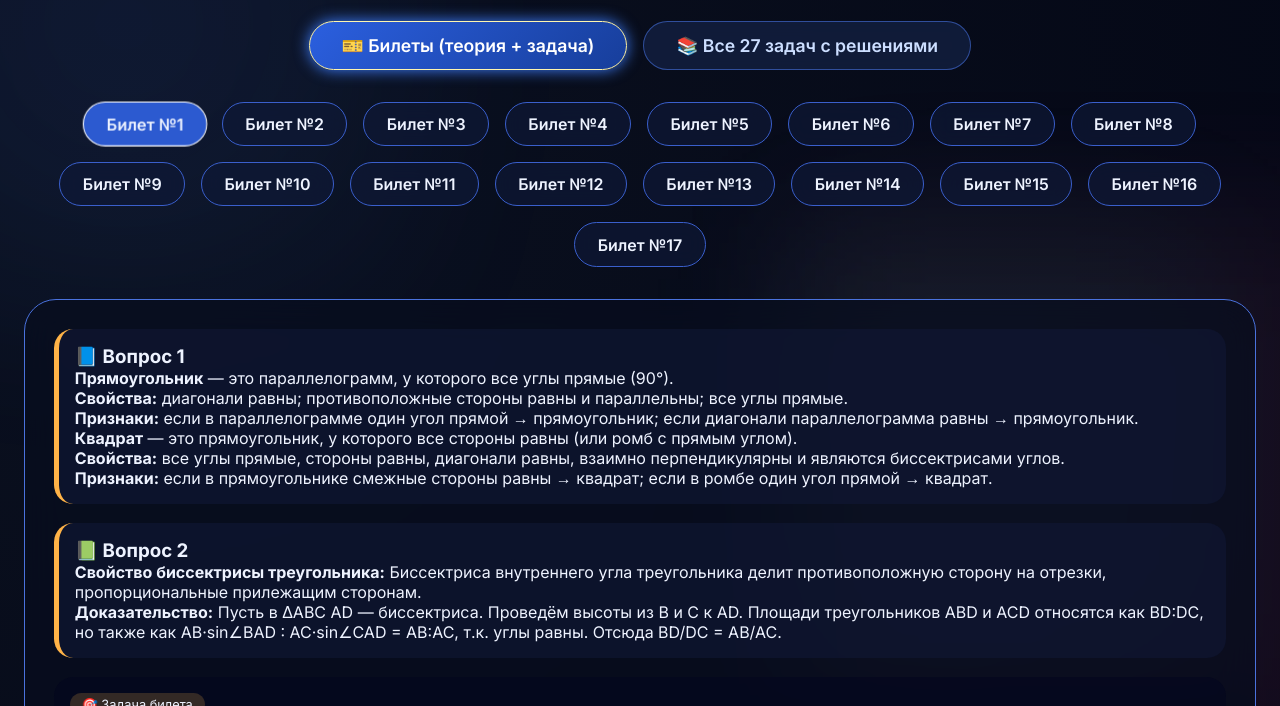
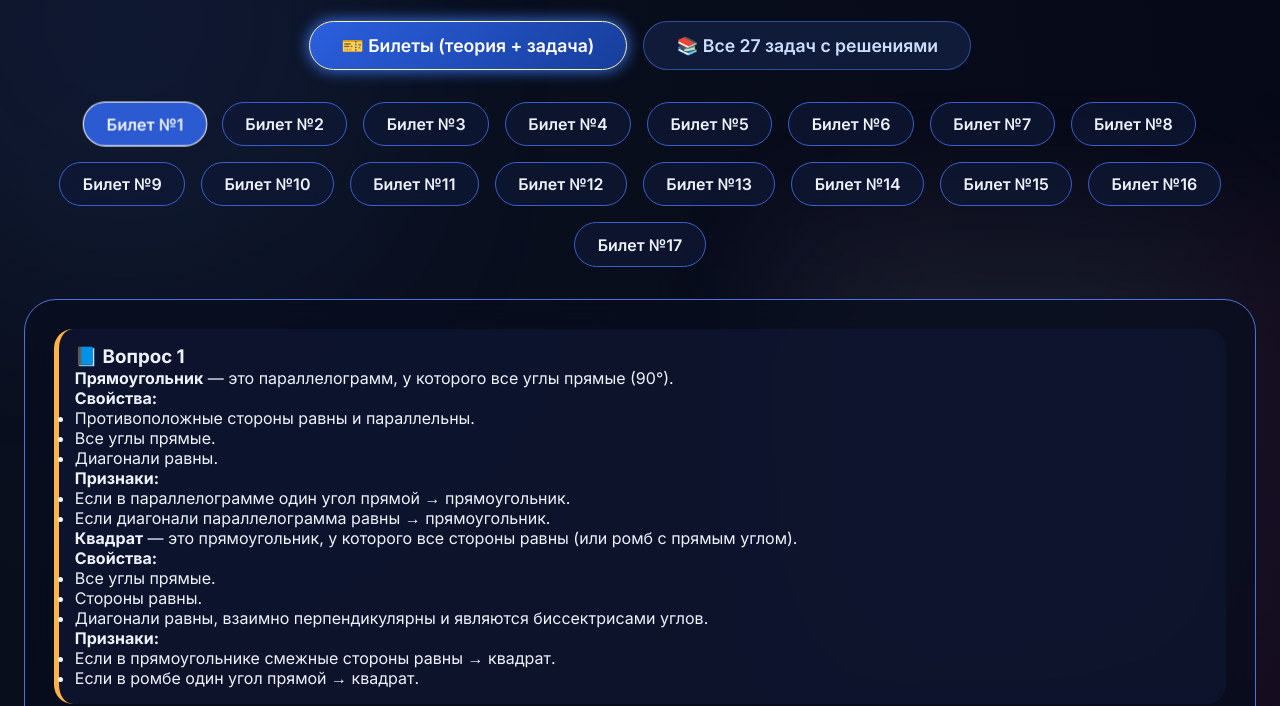
Before and after one commit to GameGG959/bileti8klass, a plain HTML site: page index.html in a window 1280 px wide. Shown: the part 94-800 px from the top of the page. Drawn offline with Linux system fonts and the light colour scheme.

Commit message:
index.html

```diff
--- a/index.html
+++ b/index.html
@@ -269,28 +269,42 @@
     const ticketsTheory = {
         1: {
             part1: `<strong>Прямоугольник</strong> — это параллелограмм, у которого все углы прямые (90°).<br>
-                    <strong>Свойства:</strong> диагонали равны; противоположные стороны равны и параллельны; все углы прямые.<br>
-                    <strong>Признаки:</strong> если в параллелограмме один угол прямой → прямоугольник; если диагонали параллелограмма равны → прямоугольник.<br>
+                    <strong>Свойства:</strong>
+                    <ul><li>Противоположные стороны равны и параллельны.</li>
+                    <li>Все углы прямые.</li>
+                    <li>Диагонали равны.</li></ul>
+                    <strong>Признаки:</strong>
+                    <ul><li>Если в параллелограмме один угол прямой → прямоугольник.</li>
+                    <li>Если диагонали параллелограмма равны → прямоугольник.</li></ul>
                     <strong>Квадрат</strong> — это прямоугольник, у которого все стороны равны (или ромб с прямым углом).<br>
-                    <strong>Свойства:</strong> все углы прямые, стороны равны, диагонали равны, взаимно перпендикулярны и являются биссектрисами углов.<br>
-                    <strong>Признаки:</strong> если в прямоугольнике смежные стороны равны → квадрат; если в ромбе один угол прямой → квадрат.`,
+                    <strong>Свойства:</strong>
+                    <ul><li>Все углы прямые.</li>
+                    <li>Стороны равны.</li>
+                    <li>Диагонали равны, взаимно перпендикулярны и являются биссектрисами углов.</li></ul>
+                    <strong>Признаки:</strong>
+                    <ul><li>Если в прямоугольнике смежные стороны равны → квадрат.</li>
+                    <li>Если в ромбе один угол прямой → квадрат.</li></ul>`,
             part2: `<strong>Свойство биссектрисы треугольника:</strong> Биссектриса внутреннего угла треугольника делит противоположную сторону на отрезки, пропорциональные прилежащим сторонам.<br>
-                    <strong>Доказательство:</strong> Пусть в ΔABC AD — биссектриса. Проведём высоты из B и C к AD. Площади треугольников ABD и ACD относятся как BD:DC, но также как AB·sin∠BAD : AC·sin∠CAD = AB:AC, т.к. углы равны. Отсюда BD/DC = AB/AC.`
+                    <strong>Доказательство:</strong> Пусть в ΔABC AD — биссектриса. Проведём высоты из B и C к прямой AD. Площади треугольников ABD и ACD относятся как BD:DC (общая высота из A). С другой стороны, эти площади равны ½·AB·AD·sin∠BAD и ½·AC·AD·sin∠CAD. Так как ∠BAD = ∠CAD, то AB/AC = BD/DC.`
         },
         2: {
-            part1: `<strong>Описанная окружность четырёхугольника:</strong> окружность проходит через все вершины. <strong>Теорема:</strong> около четырёхугольника можно описать окружность ⇔ сумма противоположных углов = 180°.<br>
-                    <strong>Вписанная окружность четырёхугольника:</strong> окружность касается всех сторон. <strong>Теорема:</strong> в четырёхугольник можно вписать окружность ⇔ суммы противоположных сторон равны.<br>
-                    <strong>Теорема о вписанном угле:</strong> вписанный угол равен половине центрального угла, опирающегося на ту же дугу, и равен половине дуги, на которую опирается.`,
+            part1: `<strong>Описанная окружность четырёхугольника</strong> — окружность, проходящая через все его вершины.<br>
+                    <strong>Теорема:</strong> Около четырёхугольника можно описать окружность ⇔ сумма противоположных углов = 180°.<br>
+                    <strong>Вписанная окружность четырёхугольника</strong> — окружность, касающаяся всех его сторон.<br>
+                    <strong>Теорема:</strong> В четырёхугольник можно вписать окружность ⇔ суммы противоположных сторон равны.<br>
+                    <strong>Теорема о вписанном угле:</strong> Вписанный угол равен половине центрального угла, опирающегося на ту же дугу, и равен половине дуги, на которую он опирается.`,
             part2: `<strong>Площадь параллелограмма:</strong> S = a·h, где a — основание, h — высота, проведённая к этому основанию.<br>
-                    <strong>Доказательство:</strong> Достроим параллелограмм до прямоугольника, отрезав прямоугольный треугольник с одной стороны и приставив его к другой. Получим прямоугольник с той же высотой и основанием, равным стороне параллелограмма. Площадь прямоугольника = a·h, значит, и площадь параллелограмма = a·h.`
+                    <strong>Доказательство:</strong> Достроим параллелограмм до прямоугольника, отрезав прямоугольный треугольник с одной стороны и приставив его к другой. Получим прямоугольник с той же высотой и основанием a. Площадь прямоугольника = a·h, следовательно, и площадь параллелограмма = a·h.`
         },
         3: {
             part1: `<strong>Трапеция</strong> — четырёхугольник, у которого две стороны параллельны (основания), а две другие — нет (боковые стороны).<br>
                     <strong>Виды:</strong> равнобедренная (боковые стороны равны), прямоугольная (один угол 90°).<br>
-                    <strong>Свойства равнобедренной трапеции:</strong> углы при каждом основании равны; диагонали равны.<br>
+                    <strong>Свойства равнобедренной трапеции:</strong>
+                    <ul><li>Углы при каждом основании равны.</li>
+                    <li>Диагонали равны.</li></ul>
                     <strong>Средняя линия трапеции</strong> — отрезок, соединяющий середины боковых сторон. Она параллельна основаниям и равна их полусумме.`,
             part2: `<strong>Теорема Пифагора:</strong> В прямоугольном треугольнике квадрат гипотенузы равен сумме квадратов катетов: c² = a² + b².<br>
-                    <strong>Доказательство:</strong> На гипотенузе строят квадрат, а на катетах — квадраты. Затем доказывают, что площадь квадрата на гипотенузе равна сумме площадей квадратов на катетах, например, через разбиение или подобие.`
+                    <strong>Доказательство:</strong> На гипотенузе строят квадрат, а на катетах — квадраты. Затем доказывают, что площадь квадрата на гипотенузе равна сумме площадей квадратов на катетах (например, через разбиение на равные треугольники или подобие).`
         },
         4: {
             part1: `<strong>Подобные треугольники</strong> — треугольники, у которых углы соответственно равны, а стороны одного пропорциональны сходственным сторонам другого. Коэффициент подобия k — число, равное отношению сходственных сторон.<br>
@@ -345,15 +359,21 @@
                     <strong>Теорема о пропорциональных отрезках:</strong> Если параллельные прямые пересекают стороны угла, то отрезки, отсекаемые на одной стороне угла, пропорциональны соответствующим отрезкам на другой стороне.<br>
                     <strong>Следствие:</strong> Параллельные прямые отсекают на сторонах угла пропорциональные отрезки.`,
             part2: `<strong>Ромб</strong> — параллелограмм, у которого все стороны равны.<br>
-                    <strong>Свойства ромба:</strong> диагонали взаимно перпендикулярны и являются биссектрисами его углов.<br>
+                    <strong>Свойства ромба:</strong>
+                    <ul><li>Диагонали взаимно перпендикулярны.</li>
+                    <li>Диагонали являются биссектрисами его углов.</li></ul>
                     <strong>Доказательство:</strong> Рассмотрим треугольники, образованные диагоналями. Равенство сторон и свойство медианы в равнобедренном треугольнике дают перпендикулярность и биссектрисы.`
         },
         11: {
             part1: `<strong>Метрические соотношения в прямоугольном треугольнике:</strong><br>
                     Высота, проведённая из вершины прямого угла, есть среднее пропорциональное между проекциями катетов на гипотенузу: h² = aₓ·bₓ.<br>
-                    Катет есть среднее пропорциональное между гипотенузой и его проекцией на гипотенузу: a² = c·aₓ, b² = c·bₓ.`,
-            part2: `<strong>Площадь треугольника:</strong> S = ½·a·hₐ; S = ½·ab·sinγ; формула Герона: S = √(p(p−a)(p−b)(p−c)).<br>
-                    <strong>Доказательство (S = ½·a·h):</strong> Достроим треугольник до параллелограмма. Площадь параллелограмма = a·h, а треугольник составляет его половину.`
+                    Катет есть среднее пропорциональное между гипотенузой и его проекцией на гипотенузу: a² = c·aₓ, b² = c·bₓ.<br>
+                    <span class="definition-memo">✨ Запомни: высота — среднее геометрическое проекций, катет — среднее геометрическое гипотенузы и своей проекции.</span>`,
+            part2: `<strong>Площадь треугольника:</strong>
+                    <ul><li>S = ½·a·hₐ (основание на высоту)</li>
+                    <li>S = ½·ab·sinγ (через две стороны и угол)</li>
+                    <li>Формула Герона: S = √(p(p−a)(p−b)(p−c)), где p = (a+b+c)/2</li></ul>
+                    <strong>Доказательство S = ½·a·h:</strong> Достроим треугольник до параллелограмма. Площадь параллелограмма = a·h, а треугольник составляет его половину.`
         },
         12: {
             part1: `<strong>Медиана треугольника</strong> — отрезок, соединяющий вершину с серединой противоположной стороны.<br>
@@ -363,17 +383,23 @@
         },
         13: {
             part1: `<strong>Параллелограмм</strong> — четырёхугольник, у которого противоположные стороны попарно параллельны.<br>
-                    <strong>Свойства:</strong> противоположные стороны равны; противоположные углы равны; диагонали делятся пополам.<br>
-                    <strong>Признаки:</strong> 1) если в четырёхугольнике две стороны равны и параллельны; 2) если противоположные стороны попарно равны; 3) если диагонали пересекаются и делятся пополам.`,
+                    <strong>Свойства:</strong>
+                    <ul><li>Противоположные стороны равны.</li>
+                    <li>Противоположные углы равны.</li>
+                    <li>Диагонали делятся пополам.</li></ul>
+                    <strong>Признаки:</strong>
+                    <ul><li>Если в четырёхугольнике две стороны равны и параллельны, то это параллелограмм.</li>
+                    <li>Если противоположные стороны попарно равны, то это параллелограмм.</li>
+                    <li>Если диагонали пересекаются и делятся пополам, то это параллелограмм.</li></ul>`,
             part2: `<strong>Теорема Фалеса:</strong> Если на одной стороне угла отложить равные отрезки и через их концы провести параллельные прямые, то на другой стороне угла они отсекут равные отрезки.<br>
                     <strong>Доказательство:</strong> Используется свойство параллелограммов и равенство треугольников, образованных параллельными прямыми.`
         },
         14: {
-            part1: `<strong>Центральный угол</strong> — угол с вершиной в центре окружности. Он равен градусной мере дуги, на которую опирается.<br>
+            part1: `<strong>Центральный угол</strong> — угол, вершина которого лежит в центре окружности, а стороны — радиусы. Он равен градусной мере дуги, на которую опирается.<br>
                     <strong>Вписанный угол</strong> — угол, вершина которого лежит на окружности, а стороны пересекают окружность.<br>
                     <strong>Теорема о вписанном угле:</strong> Вписанный угол равен половине дуги, на которую он опирается (и половине соответствующего центрального угла).`,
             part2: `<strong>Площадь трапеции:</strong> S = (a+b)/2 · h, где a, b — основания, h — высота.<br>
-                    <strong>Доказательство:</strong> Разбиваем трапецию на два треугольника, проведя диагональ, и суммируем их площади: S = ½·a·h + ½·b·h = (a+b)/2 · h.`
+                    <strong>Доказательство:</strong> Разбиваем трапецию на два треугольника, проведя диагональ: S = ½·a·h + ½·b·h = (a+b)/2 · h.`
         },
         15: {
             part1: `<strong>Площадь параллелограмма:</strong> S = a·h.<br>
@@ -385,14 +411,18 @@
         },
         16: {
             part1: `<strong>Метрические соотношения в прямоугольном треугольнике:</strong><br>
-                    h² = aₓ·bₓ (высота), a² = c·aₓ, b² = c·bₓ (катеты), где aₓ, bₓ — проекции катетов на гипотенузу, c — гипотенуза.`,
+                    h² = aₓ·bₓ (высота), a² = c·aₓ, b² = c·bₓ (катеты), где aₓ, bₓ — проекции катетов на гипотенузу, c — гипотенуза.<br>
+                    <span class="definition-memo">✨ Эти формулы позволяют находить неизвестные элементы прямоугольного треугольника, зная только некоторые из них.</span>`,
             part2: `<strong>Теорема о четырёхугольнике, описанном около окружности:</strong> В любом описанном четырёхугольнике суммы противоположных сторон равны.<br>
                     <strong>Доказательство:</strong> Отрезки касательных, проведённых из одной вершины, равны. Складывая равенства для всех вершин, получаем AB+CD = BC+AD.`
         },
         17: {
             part1: `<strong>Квадрат</strong> — прямоугольник с равными сторонами (или ромб с прямым углом).<br>
                     <strong>Ромб</strong> — параллелограмм с равными сторонами.<br>
-                    <strong>Свойства и признаки:</strong> У квадрата все углы прямые, диагонали равны, перпендикулярны, являются биссектрисами. У ромба диагонали перпендикулярны и являются биссектрисами углов. Признаки ромба: если в параллелограмме диагонали перпендикулярны или диагональ делит угол пополам, то это ромб.`,
+                    <strong>Свойства и признаки:</strong><br>
+                    У квадрата: все углы прямые, стороны равны, диагонали равны, перпендикулярны, являются биссектрисами.<br>
+                    У ромба: диагонали перпендикулярны и являются биссектрисами углов.<br>
+                    Признаки ромба: если в параллелограмме диагонали перпендикулярны или диагональ делит угол пополам, то это ромб.`,
             part2: `<strong>Второй признак подобия (по двум сторонам и углу между ними):</strong> Если две стороны одного треугольника пропорциональны двум сторонам другого и углы между ними равны, то треугольники подобны.<br>
                     <strong>Доказательство:</strong> Откладываем на большей стороне отрезок, равный меньшей, проводим параллельную прямую и используем первый признак подобия.`
         }
```
